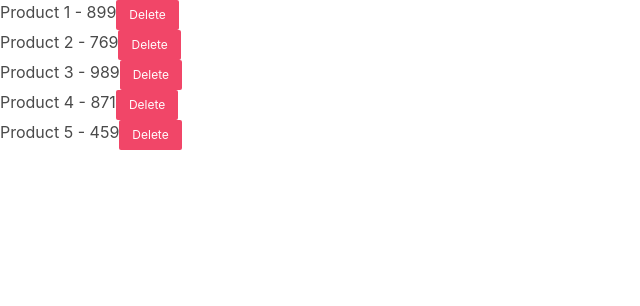
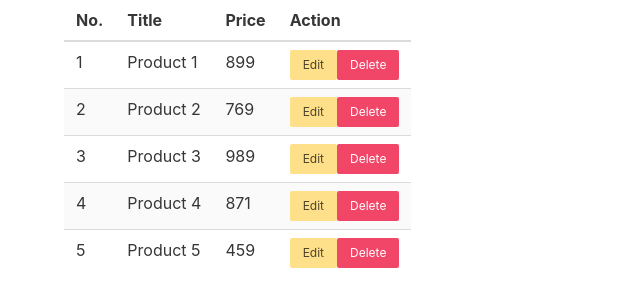
Before and after one commit to ujangaris/reacthooks, a React (Create React App) app: page / in a window 1280 px wide. Shown: the top 306 px of the page, without its empty margins (0-640 px from the left). Built offline with nearby package versions, Linux system fonts and the light colour scheme; data requests are answered from the project's data file.

Commit message:
fetch data

```diff
--- a/src/App.js
+++ b/src/App.js
@@ -1,35 +1,15 @@
-import { useState, useEffect } from "react";
-// import Header from "./components/Header";
 import { BrowserRouter as Router, Route, Switch } from "react-router-dom";
 import ProductList from "./components/ProductList";
 import About from "./components/About";
 import Contact from "./components/Contact";
 
 function App() {
-  const [products, setProducts] = useState([
-    { id: 1, title: "Product 1", price: 899 },
-    { id: 2, title: "Product 2", price: 769 },
-    { id: 3, title: "Product 3", price: 989 },
-    { id: 4, title: "Product 4", price: 871 },
-    { id: 5, title: "Product 5", price: 459 },
-  ]);
-
-  const deleteProduct = (productId) => {
-    const newProducts = products.filter((product) => product.id !== productId);
-    setProducts(newProducts);
-  };
-
-  const [name, setName] = useState("Ujang");
-
-  useEffect(() => {
-    console.log("Use Effect running!");
-  }, [name]);
   return (
-    <div className="App">
+    <div className="container">
       <Router>
         <Switch>
           <Route exact path="/">
-            <ProductList products={products} deleteProduct={deleteProduct} />
+            <ProductList />
           </Route>
           <Route path="/about">
             <About />
--- a/src/components/ProductList.js
+++ b/src/components/ProductList.js
@@ -1,21 +1,42 @@
 //rafce
+import { useState, useEffect } from "react";
 
-const ProductList = ({ products, deleteProduct }) => {
+const ProductList = () => {
+  const [products, setProducts] = useState([]);
+
+  useEffect(() => {
+    fetchData();
+  }, []);
+  const fetchData = async () => {
+    const response = await fetch("http://localhost:8080/products");
+    const data = await response.json();
+    setProducts(data);
+  };
   return (
     <div>
-      <ul>
-        {products.map((product) => (
-          <li key={product.id}>
-            {product.title} - {product.price}
-            <button
-              className="button is-danger is-small"
-              onClick={() => deleteProduct(product.id)}
-            >
-              Delete
-            </button>
-          </li>
-        ))}
-      </ul>
+      <table className="table is-striped">
+        <thead>
+          <tr>
+            <th>No.</th>
+            <th>Title</th>
+            <th>Price</th>
+            <th>Action</th>
+          </tr>
+        </thead>
+        <tbody>
+          {products.map((product, index) => (
+            <tr key={product.id}>
+              <td>{index + 1}</td>
+              <td>{product.title}</td>
+              <td>{product.price}</td>
+              <td>
+                <button className="button is-warning is-small">Edit</button>
+                <button className="button is-danger is-small">Delete</button>
+              </td>
+            </tr>
+          ))}
+        </tbody>
+      </table>
     </div>
   );
 };
```
